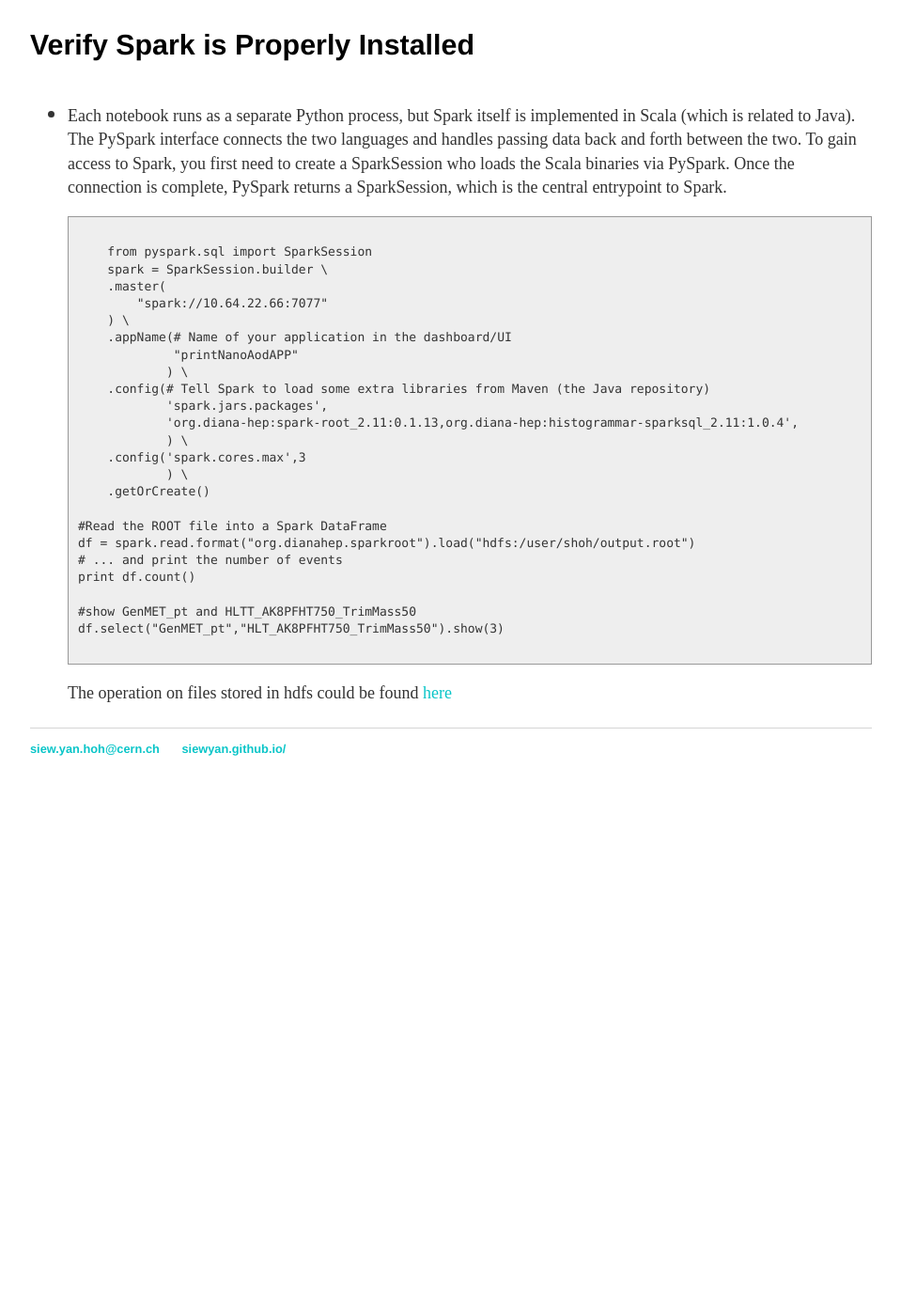
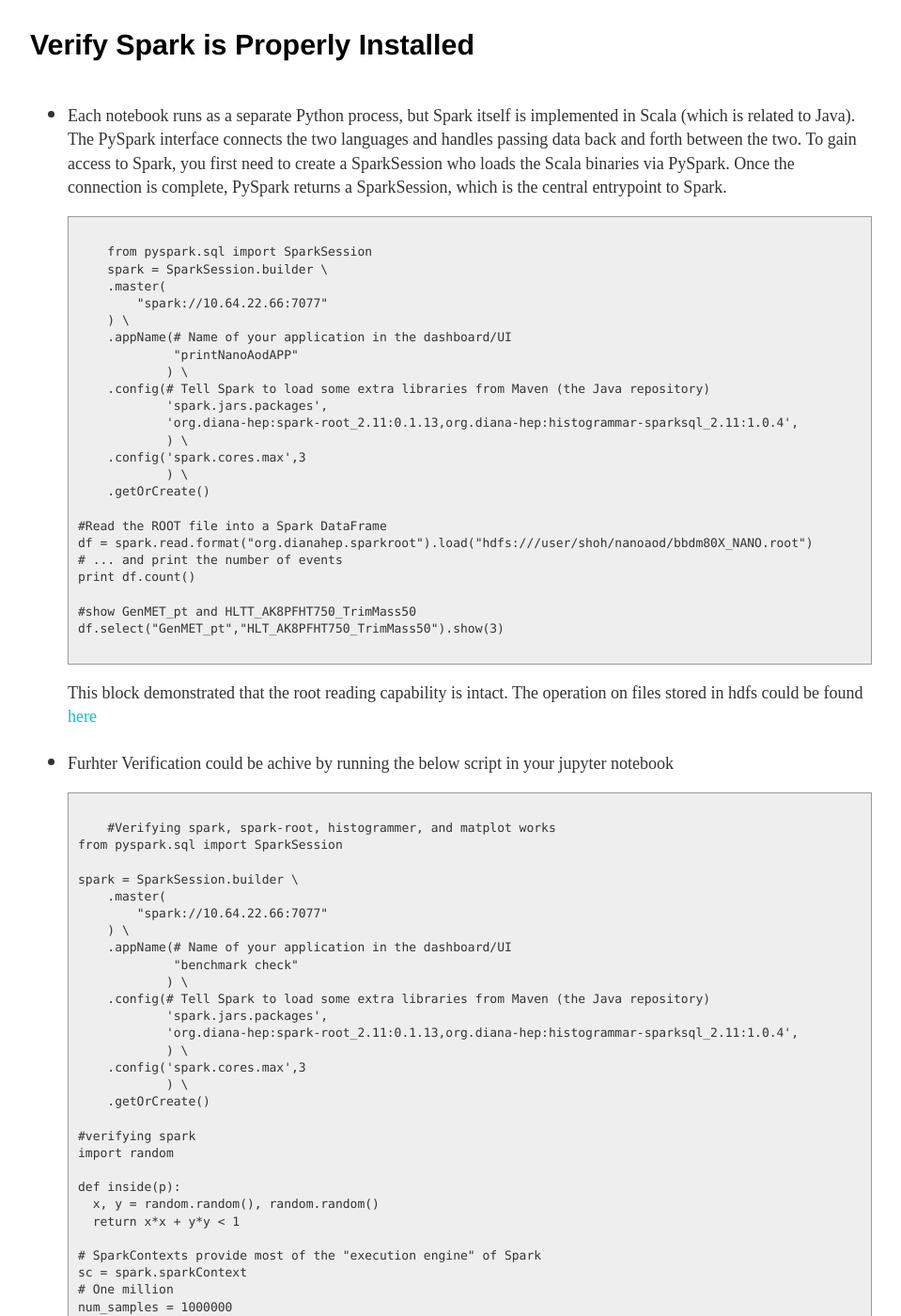
Before and after one commit to SiewYan/SiewYan.github.io, a Jekyll site: the page built from projects/CMSBigData.html, in a window 1280 px wide and 1400 px high, scrolled down 634 px. Shown: the whole window at 94% size, without its empty margins (160-1119 px from the left). Built offline with Jekyll 4.4.1, drawn with Linux system fonts in a browser that asks for light colours; nearby versions of some CDN libraries; before the commit the page ends 1500 px from its top, so only the background shows below that; some of the changed text lies outside the part shown.

Commit message:
Update CMSBigData.html

```diff
--- a/projects/CMSBigData.html
+++ b/projects/CMSBigData.html
@@ -42,12 +42,56 @@
     .getOrCreate()
 
 #Read the ROOT file into a Spark DataFrame
-df = spark.read.format("org.dianahep.sparkroot").load("hdfs:/user/shoh/output.root")
+df = spark.read.format("org.dianahep.sparkroot").load("hdfs:///user/shoh/nanoaod/bbdm80X_NANO.root")
 # ... and print the number of events
 print df.count()
 
 #show GenMET_pt and HLTT_AK8PFHT750_TrimMass50
 df.select("GenMET_pt","HLT_AK8PFHT750_TrimMass50").show(3)
     </code></pre>
-    <p>The operation on files stored in hdfs could be found <a href="https://indico.cern.ch/event/404527/contributions/968835/attachments/1123385/1603232/Introduction_to_HDFS.pdf" target="_blank">here</a></p>
+    <p>This block demonstrated that the root reading capability is intact. The operation on files stored in hdfs could be found <a href="https://indico.cern.ch/event/404527/contributions/968835/attachments/1123385/1603232/Introduction_to_HDFS.pdf" target="_blank">here</a></p>
+  <li><p>Furhter Verification could be achive by running the below script in your jupyter notebook</p>
+    <pre><code>
+    #Verifying spark, spark-root, histogrammer, and matplot works
+from pyspark.sql import SparkSession
+
+spark = SparkSession.builder \
+    .master(
+        "spark://10.64.22.66:7077"
+    ) \
+    .appName(# Name of your application in the dashboard/UI
+             "benchmark check"
+            ) \
+    .config(# Tell Spark to load some extra libraries from Maven (the Java repository)
+            'spark.jars.packages',
+            'org.diana-hep:spark-root_2.11:0.1.13,org.diana-hep:histogrammar-sparksql_2.11:1.0.4',
+            ) \
+    .config('spark.cores.max',3
+            ) \
+    .getOrCreate()
+
+#verifying spark
+import random
+
+def inside(p):
+  x, y = random.random(), random.random()
+  return x*x + y*y < 1
+
+# SparkContexts provide most of the "execution engine" of Spark
+sc = spark.sparkContext
+# One million
+num_samples = 1000000
+count = sc.parallelize(range(0, num_samples)).filter(inside).count()
+pi = 4.0 * count / num_samples
+print(pi)
+    </code></pre>
+    <pre><code>
+    #Verifying Spark-ROOT functionality
+# Read the ROOT file into a Spark DataFrame...
+import os
+testPath = "hdfs:///user/shoh/nanoaod/bbdm80X_NANO.root"
+df = spark.read.format("org.dianahep.sparkroot").load(testPath)
+# ... and print the number of events
+print df.count()
+    </code></p>
 </ul>
```
